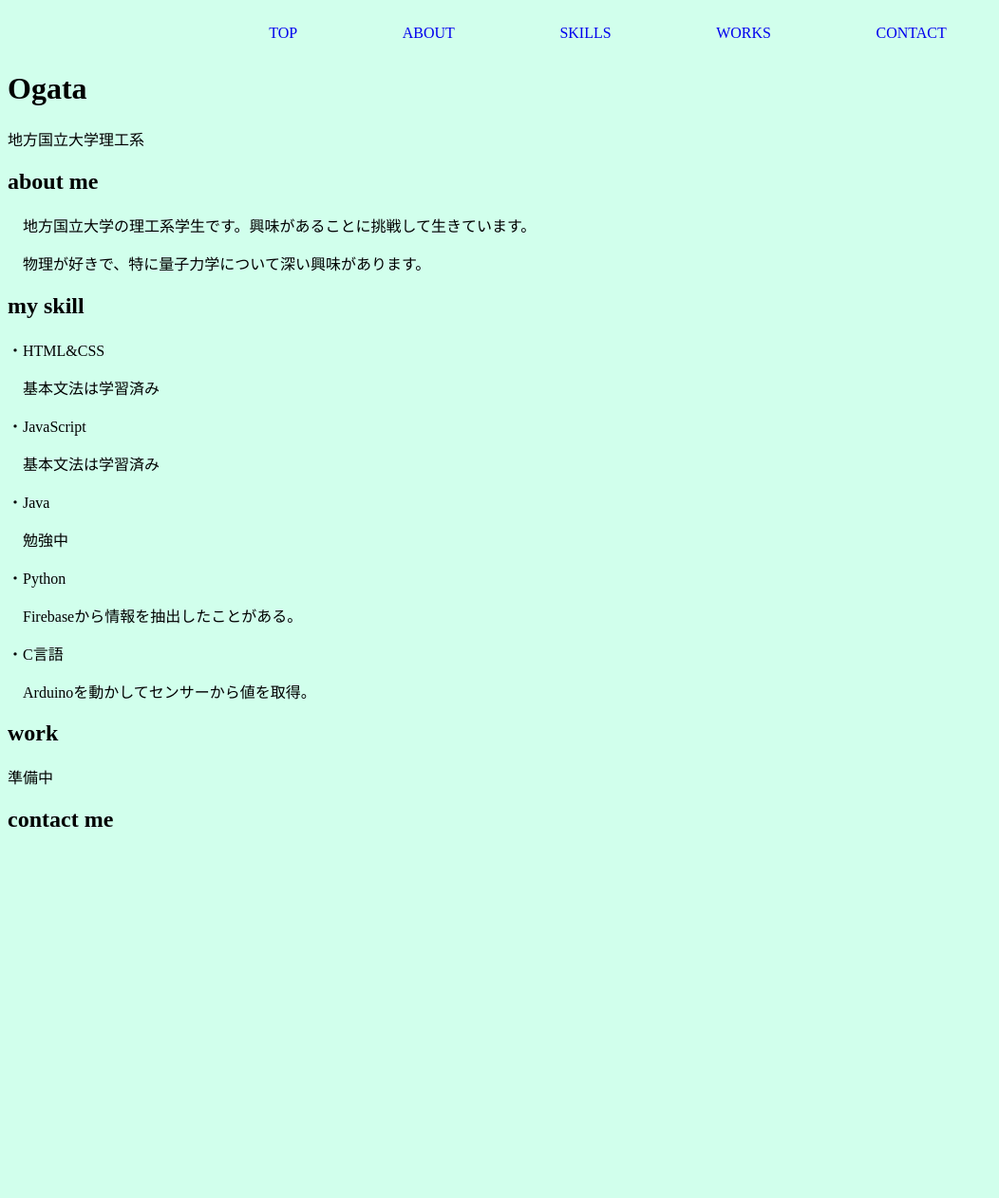
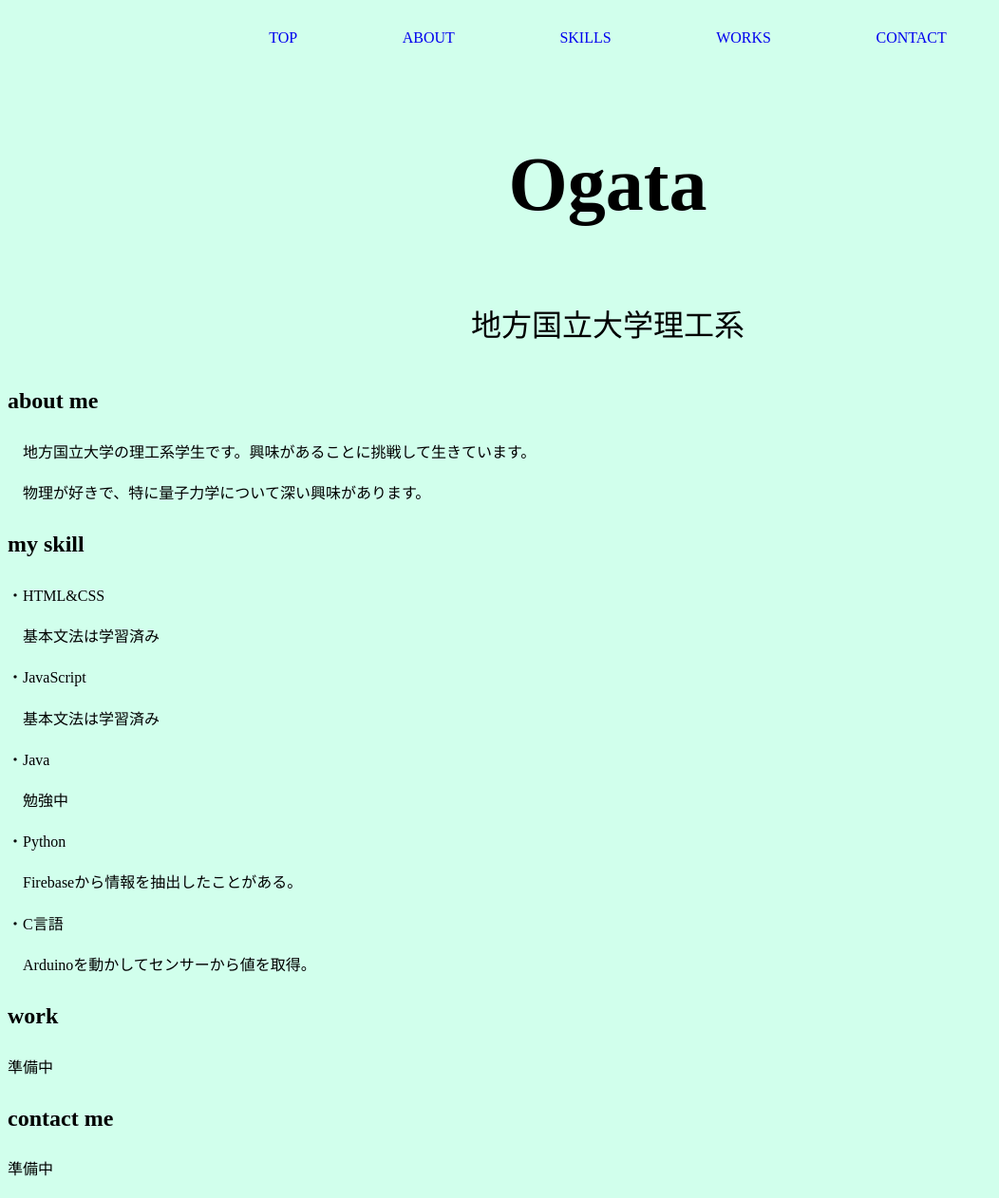
Before and after one commit to shingo-O/my-portfolio, a plain HTML site: page index.html in a window 1280 px wide. Shown: the whole page at 95% size, without its empty margins (0-1052 px from the left). Before the commit the page ends 897 px from the top, so only its background shows below. Drawn offline with Linux system fonts and the light colour scheme.

Commit message:
トップのCSSを作成

```diff
--- a/index.html
+++ b/index.html
@@ -62,7 +62,7 @@
     <!-- 連絡 -->
     <div class="container" id="contact">
         <h2 class="title">contact me</h2>
-        <p class="content"></p>
+        <p class="content">準備中</p>
         <!-- todo
             <button id="mail-botton"><a href="mailto:連絡用メールアドレス>連絡を取る</button>
         -->
--- a/style.css
+++ b/style.css
@@ -7,7 +7,8 @@ html {
 }
 body {
     background-color: #D1FFEC;
-    font-family: "Yu Gothic Medium", "游ゴシック Medium", YuGothic, "游ゴシック体";
+    font-family: "Yu Gothic Medium", "游ゴシック Medium", YuGothic, "游ゴシック体", serif;
+    line-height: 1.7;
 }
 a {
     text-decoration: none;
@@ -21,3 +22,17 @@ a {
     padding: 10px 220px;
     list-style: none;
 }
+
+/* トップ
+---------------------*/
+#top {
+    text-align: center;
+    margin-top: 5%;
+}
+#name {
+    font-size: 5rem;
+
+}
+#belong {
+    font-size: 2rem;
+}
```
